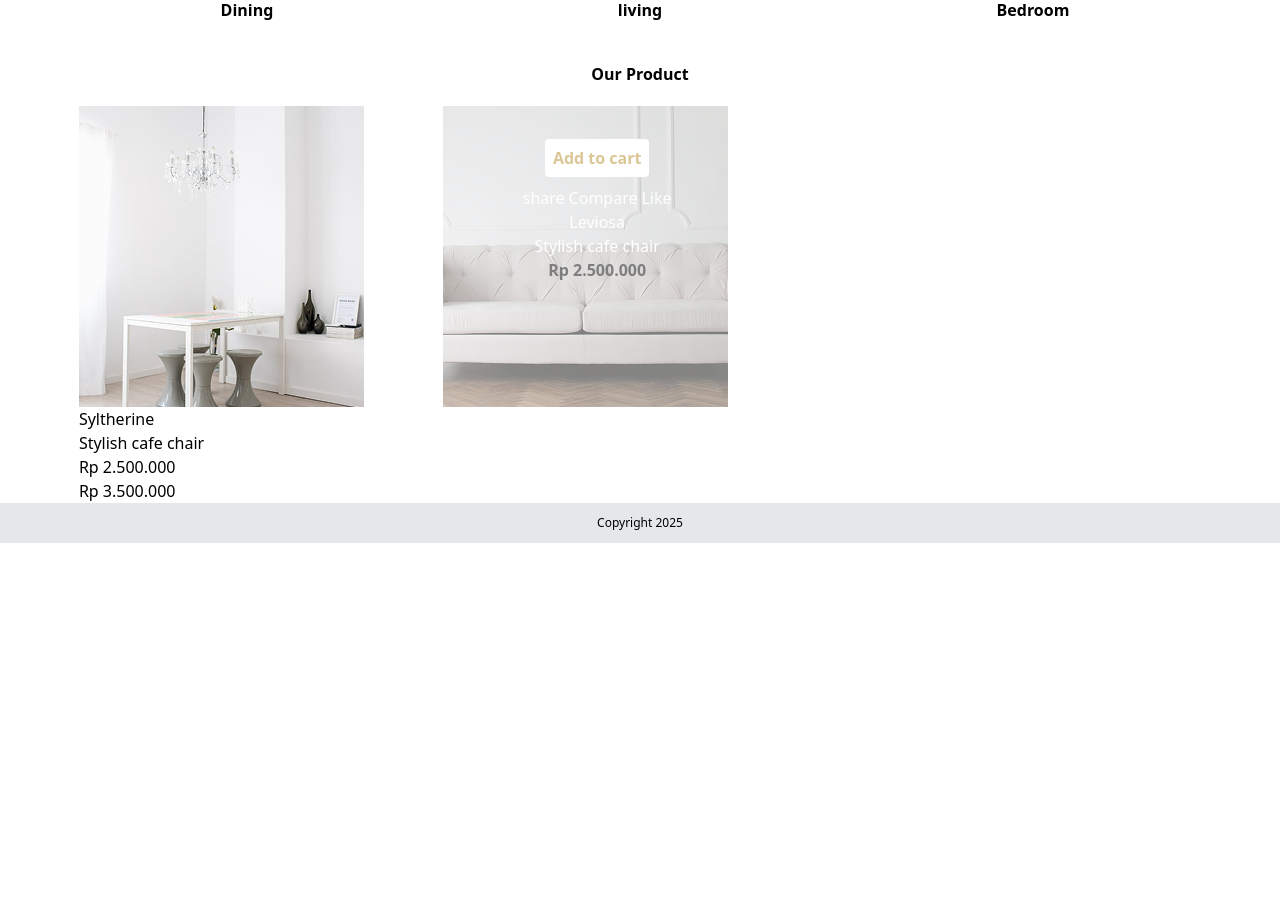
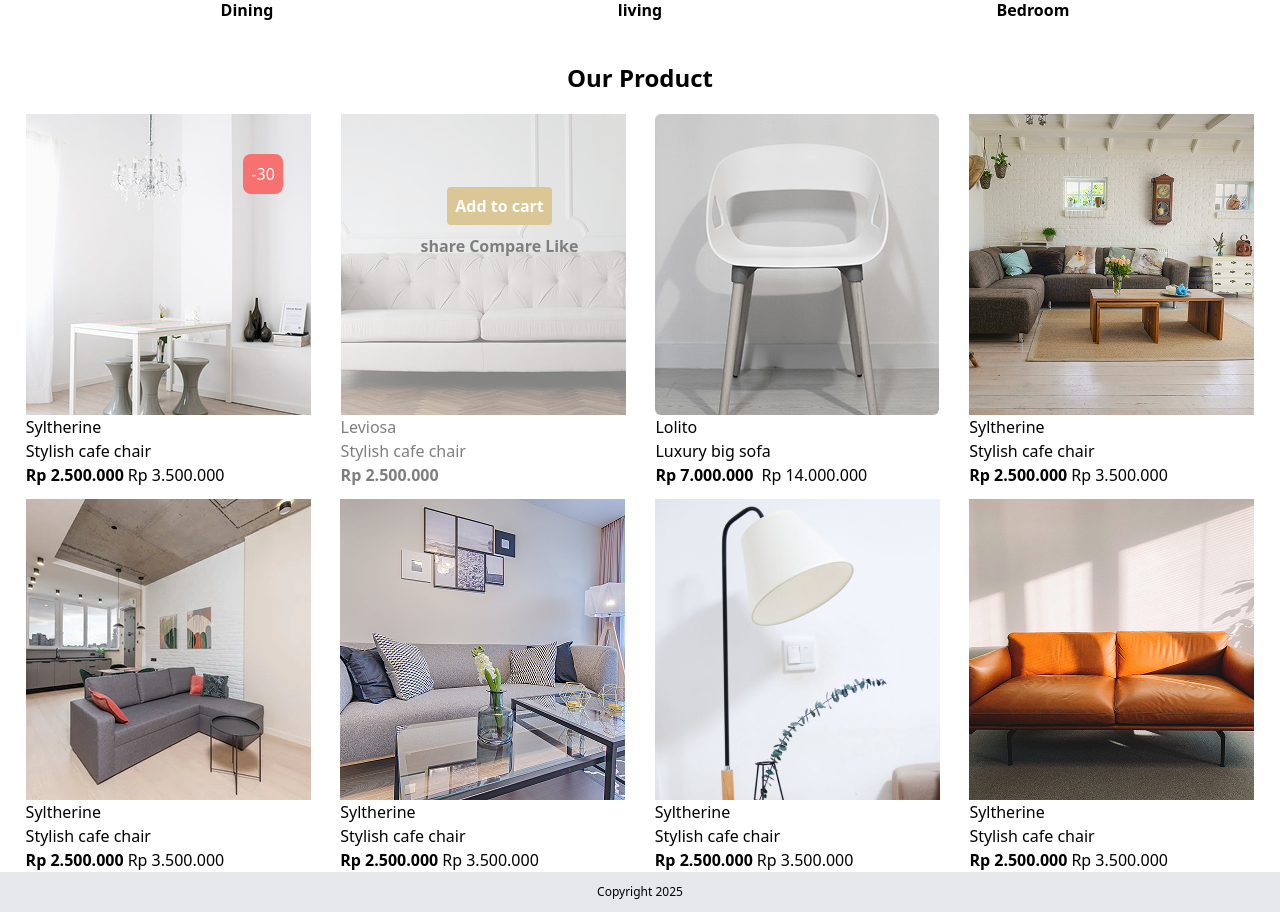
Before and after one commit to Govamarket/Furniture-Show-room, a React (Create React App) app: page / in a window 1280 px wide. Shown: the part 1483-2395 px from the top of the page. Before the commit the page ends 2026 px from the top, so only its background shows below. Built offline with nearby package versions, Linux system fonts and the light colour scheme.

Commit message:
initial commit

```diff
--- a/src/Components/Pages/Home.css
+++ b/src/Components/Pages/Home.css
@@ -34,6 +34,6 @@
 }
 
 .add{
-    background:#FFFFFF;
-    color: #B88E2F;
+    background:#B88E2F;
+    color: #FFFFFF;
 }
--- a/src/Components/Pages/Home.js
+++ b/src/Components/Pages/Home.js
@@ -5,6 +5,13 @@ import livingIcon from "./../../Asset/living.png";
 import bedRoom from "./../../Asset/bedroom.png";
 import tableBar from "./../../Asset/solfd.png";
 import sofaBar from "./../../Asset/sodp.png";
+import washBase from "./../../Asset/wasd.png";
+import bedTap from "./../../Asset/bed.png";
+import bigSofa from "./../../Asset/sospa.png";
+import palorSofa from "./../../Asset/sopls.png";
+import latternLap from "./../../Asset/lap.png";
+import brownSofa from "./../../Asset/sof.png";
+import roomSofa from "./../../Asset/solf.png";
 
 const Home = () => {
   return (
@@ -40,12 +47,14 @@ const Home = () => {
 
       <div>
         <section className="flex justify-center p-10">
-          <span className="text-center font-extrabold text-lg">
+          <div className="block">
+            <span className="text-center font-extrabold text-2xl">
               <h1>Browse The Range</h1>
+            </span>
             <span className="font-normal">
               <p> Lorem ipsum dolor sit amet, consectetur adipiscing elit.</p>
             </span>
-          </span>
+          </div>
         </section>
         <section className="flex justify-center gap-3 overflow-auto md: flex-wrap">
           <div className="text-center font-bold">
@@ -70,92 +79,190 @@ const Home = () => {
       </div>
 
       <section className="our-product ">
-        <div className="text-center mt-5 font-extrabold p-5">
+        <div className="text-center mt-5 font-extrabold text-2xl p-5">
           <span>Our Product</span>
         </div>
-        <section className="flex justify-evenly">
-          <div>
+        <section className="flex justify-evenly gap-x-1 gap-y-3 md: flex-wrap">
+          <div className="relative">
             <img src={tableBar} />
+            <span className="absolute right-7 top-10 bg-red-400 p-2 rounded-lg text-white flex items-center">
+              <p>-30</p>
+            </span>
             <span>
               <p>Syltherine</p>
             </span>
+
             <span>
               <p>Stylish cafe chair</p>
             </span>
+            <div className="flex gap-1">
               <span>
+                <button className="font-bold">
                   <p>Rp 2.500.000</p>
+                </button>
+              </span>
+              <span>
+                {" "}
                 <p>Rp 3.500.000</p>
               </span>
             </div>
+          </div>
           <div className="relative  opacity-50">
             <img src={sofaBar} />
-            <div className="absolute top-10 text-center mx-20">
+            <div className="absolute top-20 text-center mx-20">
               <span className="add p-2 text-white font-bold rounded">
                 <button>Add to cart</button>
               </span>
-              <span className="flex mt-4 text-white gap-1">
+              <span className="flex mt-4 text-black font-bold gap-1">
                 <p>share</p>
                 <p>Compare</p>
                 <p>Like</p>
               </span>
-              <span className="text-white">
+            </div>
+            <span className="text-black">
               <p>Leviosa</p>
             </span>
-              <span className="text-white">
+            <span className="text-black">
               <p>Stylish cafe chair</p>
             </span>
             <span className="font-bold">
+              <button>
+                {" "}
                 <p>Rp 2.500.000</p>
+              </button>
+            </span>
+          </div>
+
+          <div>
+            <img src={washBase} className="rounded-md" />
+            <span>
+              <button>
+                <p>Lolito</p>
+              </button>
+              <span>
+                <p>Luxury big sofa</p>
+              </span>
+            </span>
+            <div className="flex gap-2">
+              <span className="font-bold">
+                <button>
+                  {" "}
+                  <p>Rp 7.000.000</p>
+                </button>
+              </span>
+              <span>
+                <p>Rp 14.000.000</p>
+              </span>
+            </div>
+          </div>
+
+          <div>
+            <img src={roomSofa} />
+            <span>
+              <p>Syltherine</p>
+            </span>
+
+            <span>
+              <p>Stylish cafe chair</p>
+            </span>
+            <div className="flex gap-1">
+              <span>
+                <button className="font-bold">
+                  <p>Rp 2.500.000</p>
+                </button>
+              </span>
+              <span>
+                {" "}
+                <p>Rp 3.500.000</p>
               </span>
             </div>
           </div>
           <div>
+            <img src={bigSofa} />
             <span>
-              <p></p>
+              <p>Syltherine</p>
+            </span>
+
+            <span>
+              <p>Stylish cafe chair</p>
+            </span>
+            <div className="flex gap-1">
+              <span>
+                <button className="font-bold">
+                  <p>Rp 2.500.000</p>
+                </button>
               </span>
               <span>
-              <p></p>
+                {" "}
+                <p>Rp 3.500.000</p>
               </span>
             </div>
+          </div>
+
           <div>
+            <img src={palorSofa} />
             <span>
-              <p></p>
+              <p>Syltherine</p>
+            </span>
+
+            <span>
+              <p>Stylish cafe chair</p>
+            </span>
+            <div className="flex gap-1">
+              <span>
+                <button className="font-bold">
+                  <p>Rp 2.500.000</p>
+                </button>
               </span>
               <span>
-              <p></p>
+                {" "}
+                <p>Rp 3.500.000</p>
               </span>
             </div>
+          </div>
+
           <div>
+            <img src={latternLap} />
             <span>
-              <p></p>
+              <p>Syltherine</p>
+            </span>
+
+            <span>
+              <p>Stylish cafe chair</p>
+            </span>
+            <div className="flex gap-1">
+              <span>
+                <button className="font-bold">
+                  <p>Rp 2.500.000</p>
+                </button>
               </span>
               <span>
-              <p></p>
+                {" "}
+                <p>Rp 3.500.000</p>
               </span>
             </div>
+          </div>
+
           <div>
+            <img src={brownSofa} />
             <span>
-              <p></p>
+              <p>Syltherine</p>
+            </span>
+
+            <span>
+              <p>Stylish cafe chair</p>
+            </span>
+            <div className="flex gap-1">
+              <span>
+                <button className="font-bold">
+                  <p>Rp 2.500.000</p>
+                </button>
               </span>
               <span>
-              <p></p>
+                {" "}
+                <p>Rp 3.500.000</p>
               </span>
             </div>
-          <div>
-            <span>
-              <p></p>
-            </span>
-            <span>
-              <p></p>
-            </span>
-          </div>
-          <div>
-            <span>
-              <p></p>
-            </span>
-            <span>
-              <p></p>
-            </span>
           </div>
         </section>
       </section>
```
Lines whose indentation alone changed are shown as unchanged.
